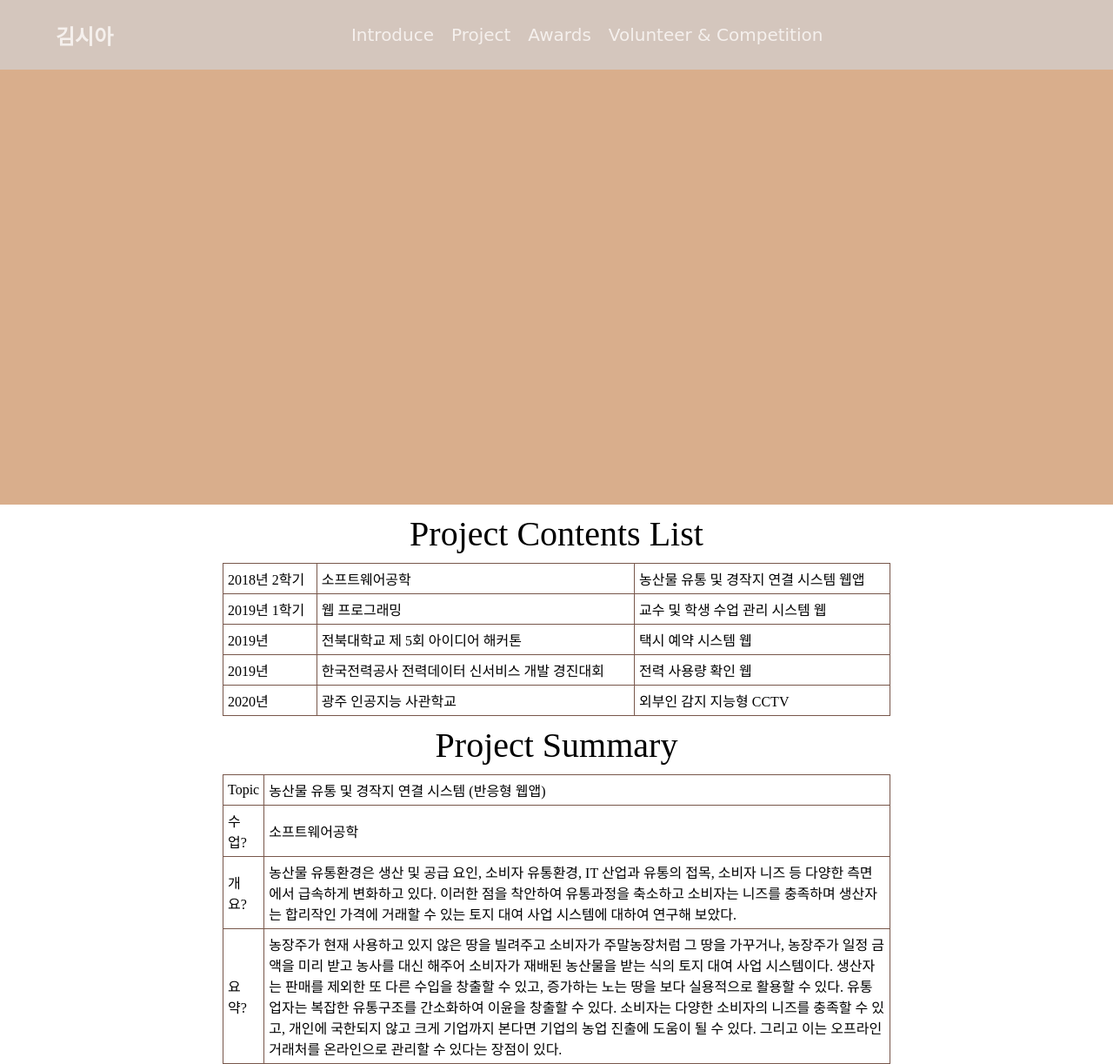
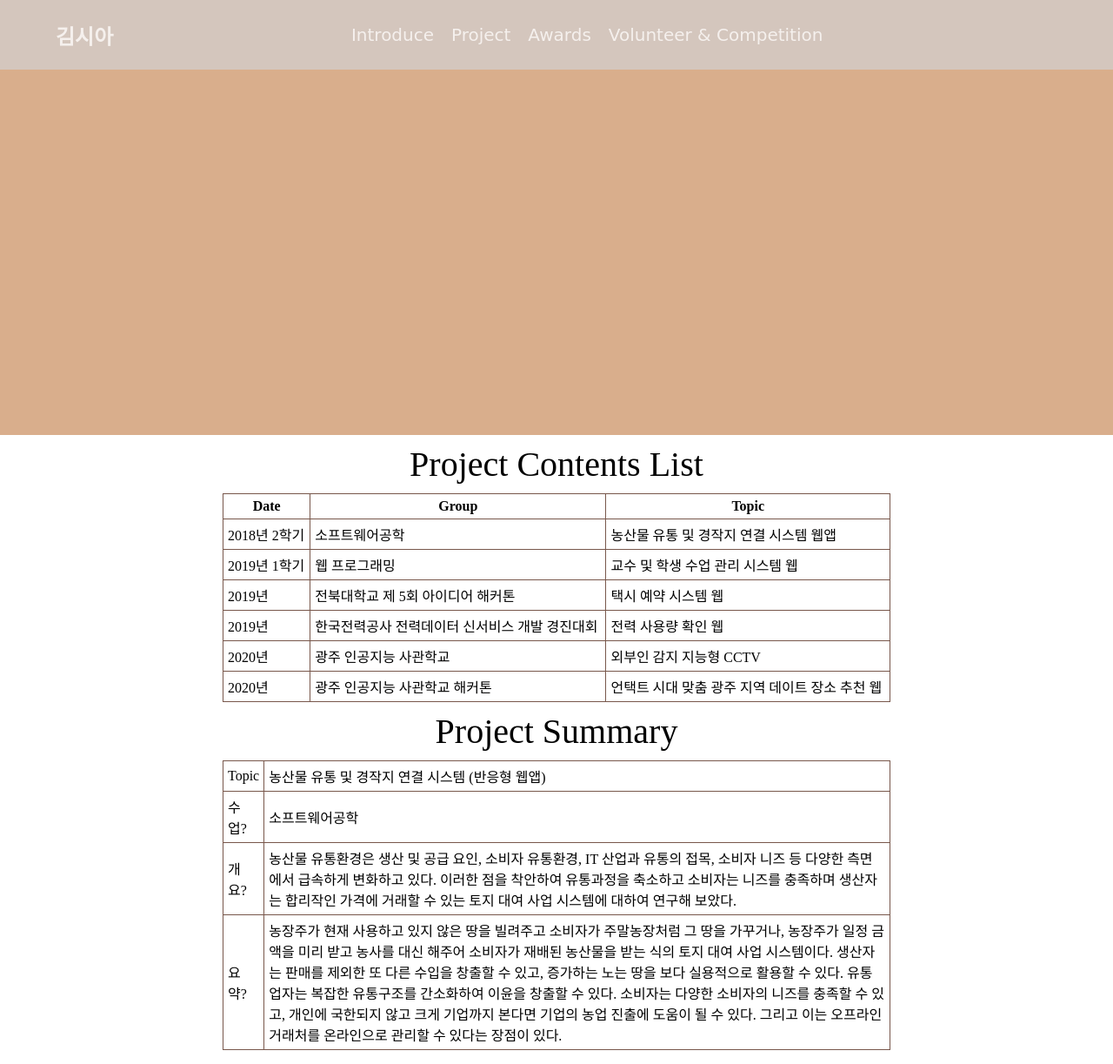
Before and after one commit to kim-sia/aws_study, a Django app: page / in a window 1280 px wide. Shown: the whole page at 87% size. Run offline with Django 3.2, Linux system fonts and the light colour scheme; some web fonts are replaced.

Commit message:
10160540

```diff
--- a/siaApp/static/css/index.css
+++ b/siaApp/static/css/index.css
@@ -9,6 +9,7 @@ header {
     align-items: center;
     justify-content: space-between;
     background-color: #D4C6BD;
+    position: fixed;
 }
 header > h2 {
     margin-left: 5%;
--- a/siaApp/templates/index.html
+++ b/siaApp/templates/index.html
@@ -27,6 +27,9 @@
     <div id = "Project">
         <p>Project Contents List</p>
         <table>
+            <th>Date</th>
+            <th>Group</th>
+            <th>Topic</th>
             <tr>
                 <td>2018년 2학기</td>
                 <td>소프트웨어공학</td>
@@ -51,6 +54,11 @@
                 <td>2020년</td>
                 <td>광주 인공지능 사관학교</td>
                 <td>외부인 감지 지능형 CCTV</td>
+            </tr>
+            <tr>
+                <td>2020년</td>
+                <td>광주 인공지능 사관학교 해커톤</td>
+                <td>언택트 시대 맞춤 광주 지역 데이트 장소 추천 웹</td>
             </tr>
         </table>
         <p>Project Summary</p>
```
